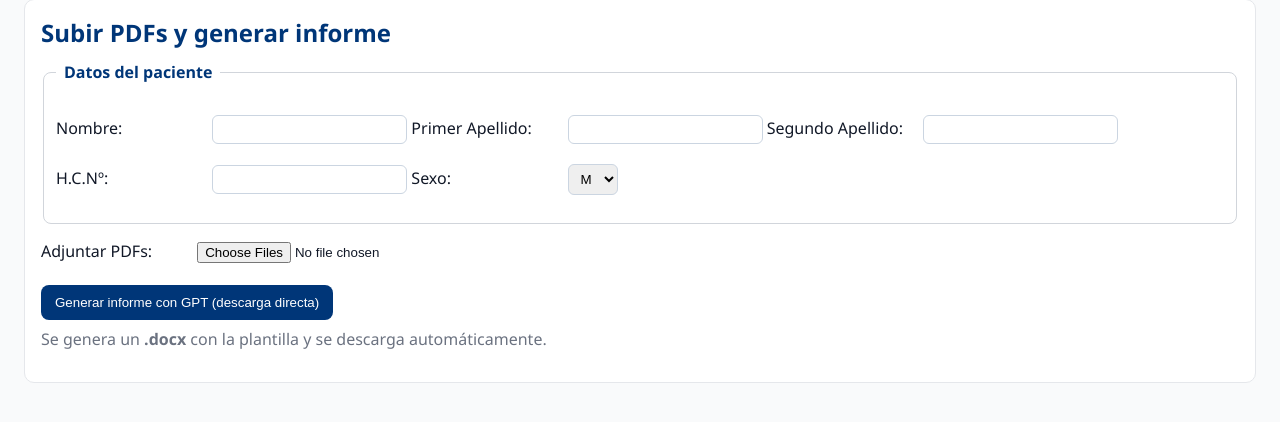
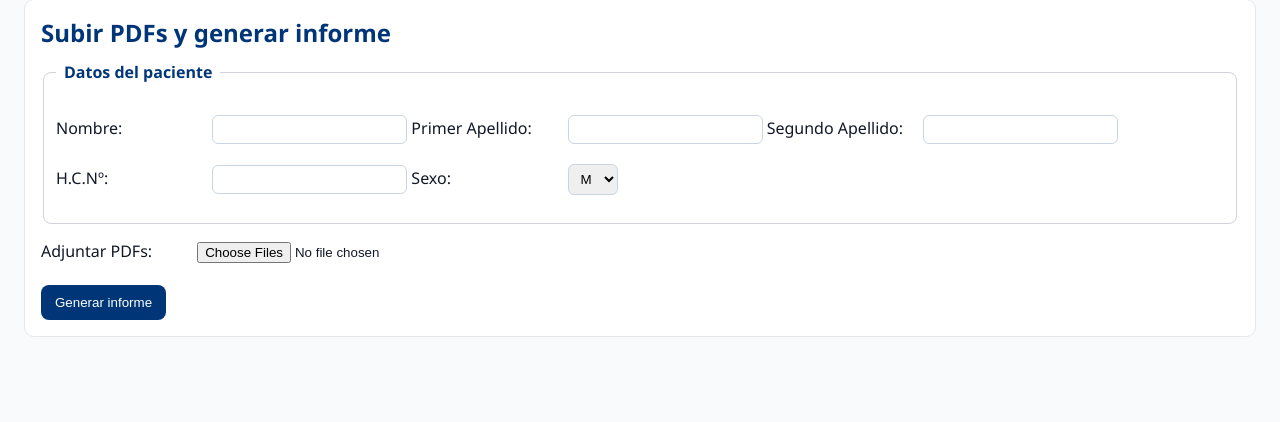
Before and after one commit to Fran61199/vip_reporter, a Flask app: page / in a window 1280 px wide. Shown: the part 80-502 px from the top of the page. Run offline with Flask 3, Linux system fonts and the light colour scheme.

Commit message:
Update index.html

```diff
--- a/templates/index.html
+++ b/templates/index.html
@@ -59,10 +59,7 @@
         <input id="pdfs" type="file" name="pdfs" multiple required accept=".pdf">
       </p>
 
-      <button id="btn-submit" type="submit">Generar informe con GPT (descarga directa)</button>
-      <p class="muted" style="margin-top:8px;">
-        Se genera un <b>.docx</b> con la plantilla y se descarga automáticamente.
-      </p>
+      <button id="btn-submit" type="submit">Generar informe</button>
     </form>
   </div>
 
```
